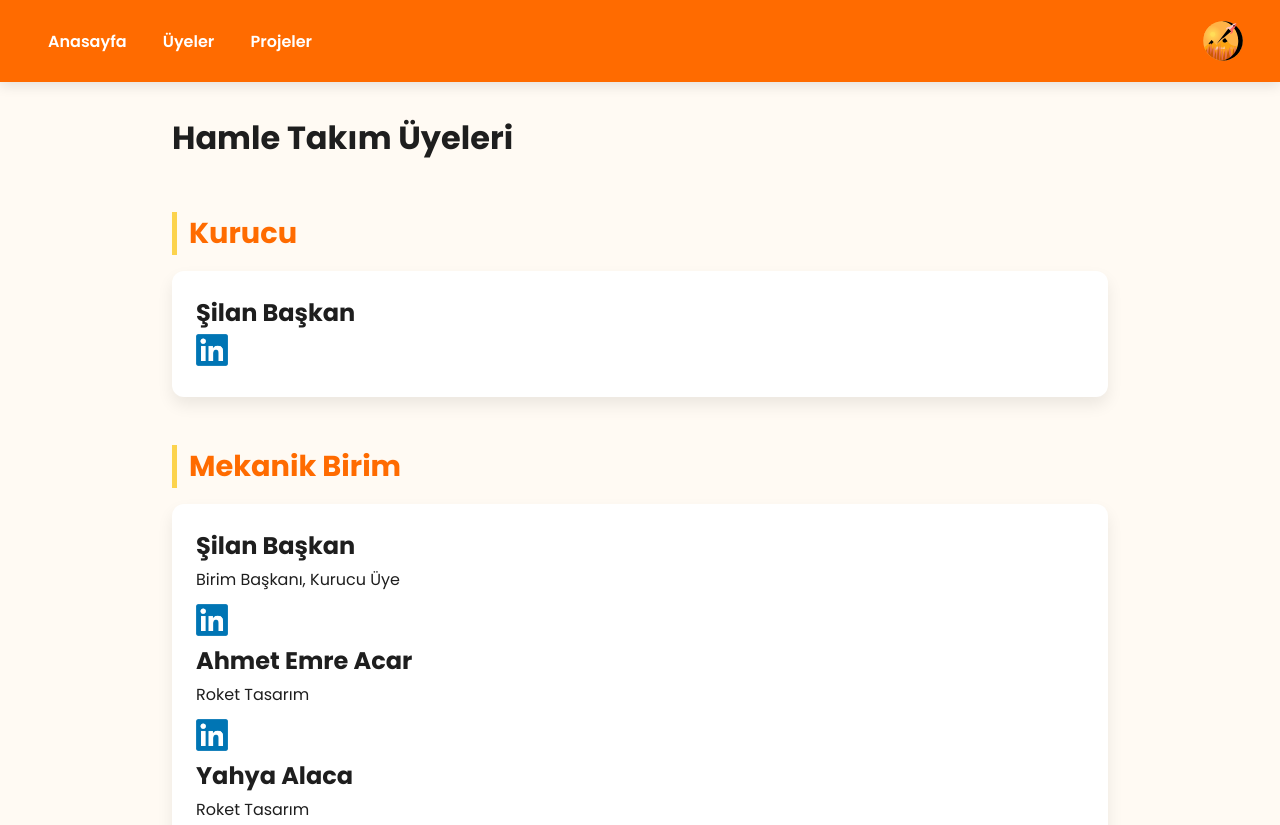
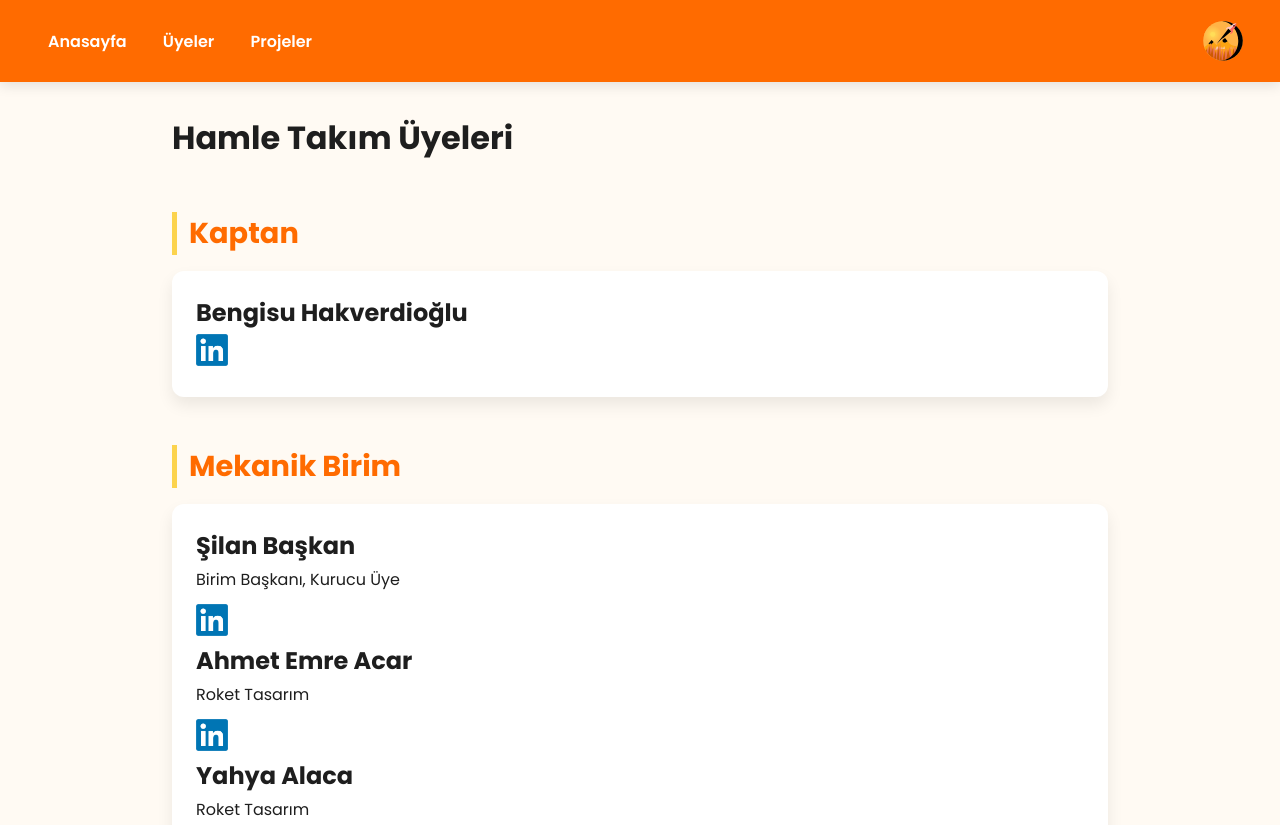
Before and after one commit to C0RV3R/hamle, a plain HTML site: page members.html in a window 1280 px wide. Shown: the top 825 px of the page. Drawn offline with Linux system fonts and the light colour scheme.

Commit message:
Update members.html

```diff
--- a/members.html
+++ b/members.html
@@ -59,10 +59,10 @@
     <h1>Hamle Takım Üyeleri</h1><br><br>
 
     <section class="member-section">
-      <h2>Kurucu</h2>
+      <h2>Kaptan</h2>
       <div class="member-card">
-        <h3>Şilan Başkan</h3>
-        <a href="https://www.linkedin.com/in/%C5%9Filan-ba%C5%9Fkan/" target="_blank">
+        <h3>Bengisu Hakverdioğlu</h3>
+        <a href="https://www.linkedin.com/in/bengisu-hakverdio%C4%9Flu-9b7231347/" target="_blank">
           <img src="assets/img/linkedln.png" alt="LinkedIn Profili" class="linkedin-logo" />
         </a>
       </div>
```
